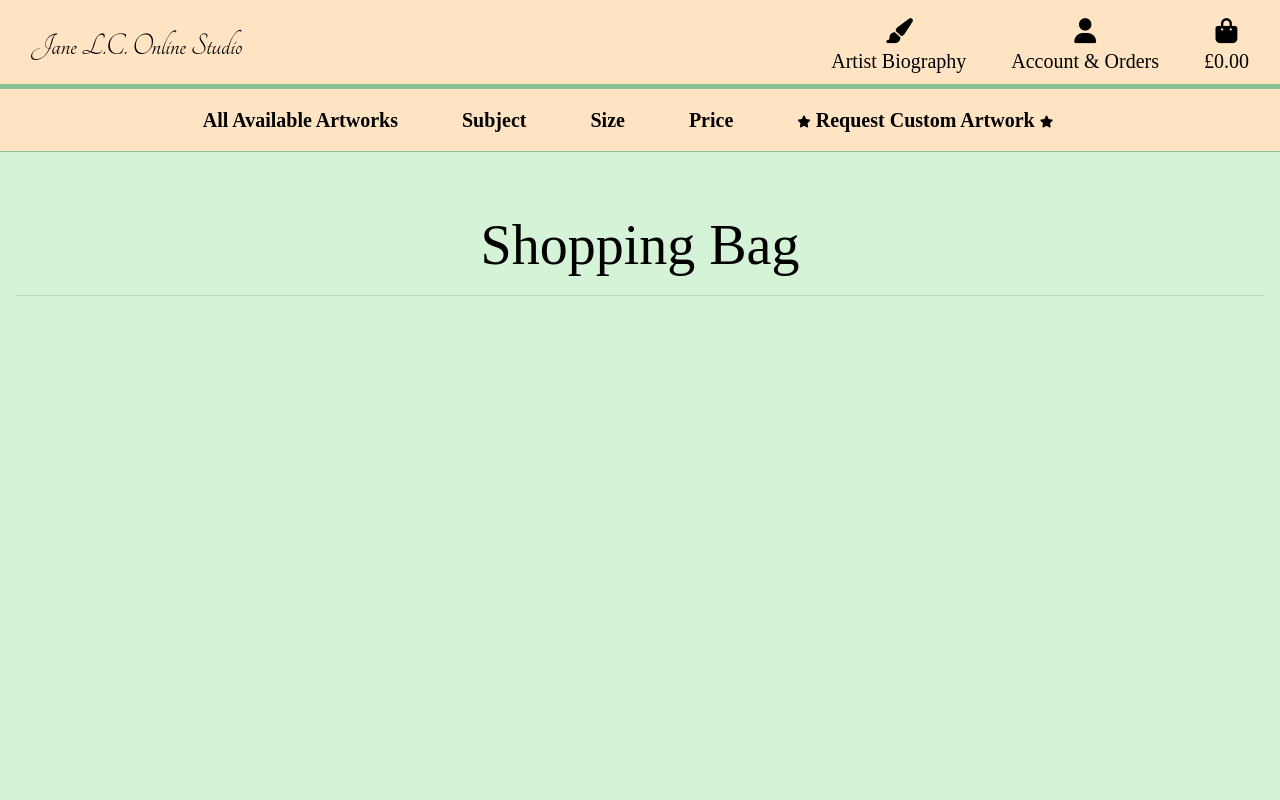
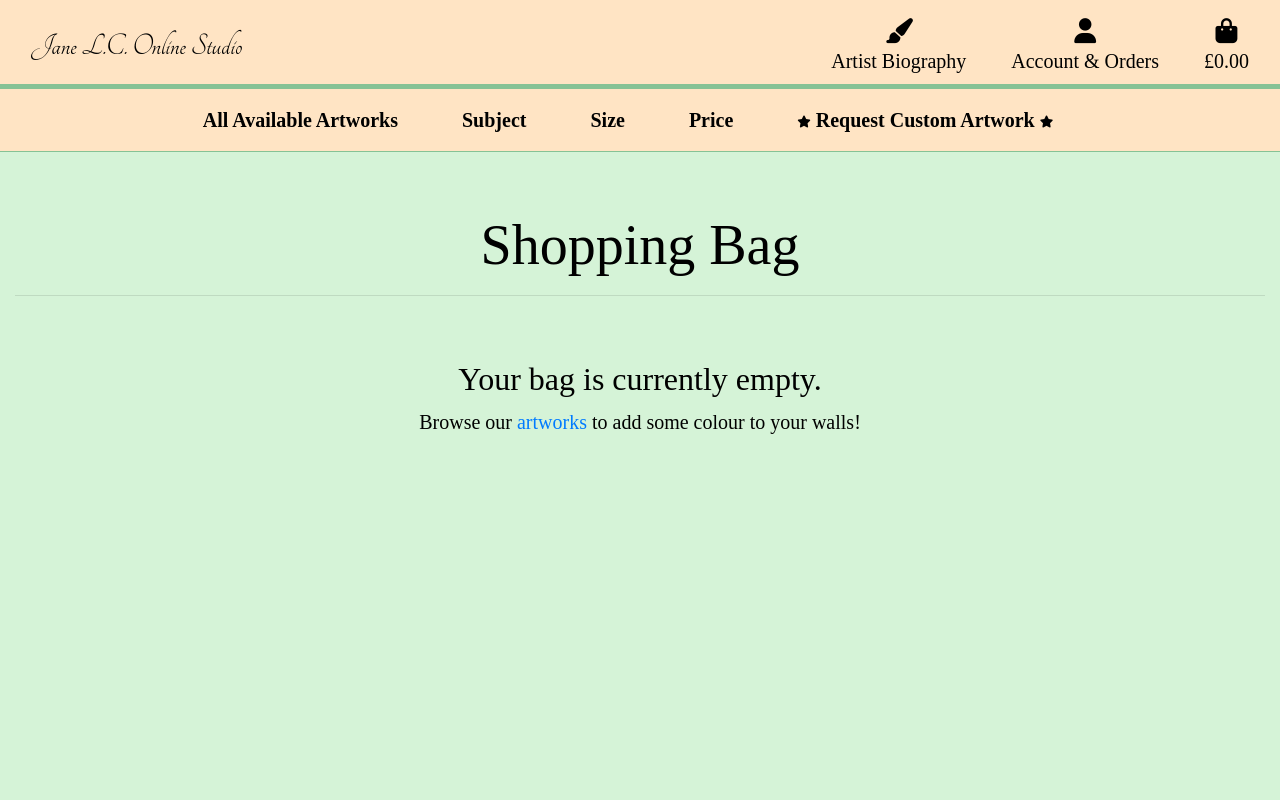
Before and after one commit to TLC-1990/milestone-4, a Django app: page /bag/ in a window 1280 px wide. Run offline with Django 3.2, Linux system fonts and the light colour scheme; some libraries are stand-ins or nearby versions; some web fonts are replaced.

Commit message:
Add template to shopping bag app

```diff
--- a/bag/templates/bag/bag.html
+++ b/bag/templates/bag/bag.html
@@ -14,6 +14,47 @@
 {% endblock %}
 
 {% block content %}
+<div class="container py-5">
+    {% if bag_items %}
+    <div class="row justify-content-center">
+        <div class="col-12 text-center">
+            <h2 class="text-black">Your Shopping Bag</h2>
+            <p class="text-black">Review your selected artworks below:</p>
+            <table class="table table-bordered">
+                <thead>
+                    <tr>
+                        <th scope="col">Artwork</th>
+                        <th scope="col">Quantity</th>
+                        <th scope="col">Price</th>
+                        <th scope="col">Total</th>
+                    </tr>
+                </thead>
+                <tbody>
+                    {% for item in bag_items %}
+                    <tr>
+                        <td>{{ item.product.name }}</td>
+                        <td>{{ item.quantity }}</td>
+                        <td>£{{ item.product.price }}</td>
+                        <td>£{{ item.total_price }}</td>
+                    </tr>
+                    {% endfor %}
+                </tbody>
+            </table>
+            <div class="text-right">
+                <h4 class="text-black">Grand Total: £{{ grand_total }}</h4>
+            </div>
+        </div>
+    </div>
+    {% else %}
+    <div class="row justify-content-center">
+        <div class="col-12 text-center">
+            <h2 class="text-black">Your bag is currently empty.</h2>
+            <p class="text-black">Browse our <a href="{% url 'products' %}">artworks</a> to add some colour to your
+                walls!</p>
+        </div>
+    </div>
+    {% endif  %}
+</div>
 
 
 {% endblock %}
--- a/templates/includes/main-nav.html
+++ b/templates/includes/main-nav.html
@@ -12,7 +12,6 @@
                 <a href="{% url 'products' %}" class="dropdown-item"> All Available Artworks</a>
             </div>
         </li>
-
         <li class="nav-item dropdown">
             <a class="logo-font font-weight-bold nav-link text-black mr-5" href="#" id="all-products-link"
                 data-toggle="dropdown" aria-haspopup="true" aria-expanded="false">
@@ -26,7 +25,6 @@
                 <a href="{% url 'products' %}" class="dropdown-item">All Artworks</a>
             </div>
         </li>
-
         <li class="nav-item dropdown">
             <a class="logo-font font-weight-bold nav-link text-black mr-5" href="#" id="all-products-link"
                 data-toggle="dropdown" aria-haspopup="true" aria-expanded="false">
@@ -39,7 +37,6 @@
                 <a href="{% url 'products' %}" class="dropdown-item">All Artworks</a>
             </div>
         </li>
-
         <li class="nav-item dropdown">
             <a class="logo-font font-weight-bold nav-link text-black mr-5" href="#" id="all-products-link"
                 data-toggle="dropdown" aria-haspopup="true" aria-expanded="false">
--- a/templates/includes/mobile-top-header.html
+++ b/templates/includes/mobile-top-header.html
@@ -30,7 +30,7 @@
 </li>
 <li class="list-inline-item">
     <a class="{% if grand_total %}text-info font-weight-bold{% else %}text-black{% endif %} nav-link d-block d-lg-none"
-        href="">
+        href="{% url 'view_bag' %}">
         <div class="text-center">
             <div><i class="fas fa-shopping-bag fa-lg"></i></div>
             <p class="my-0">
```
Also changed, not shown: products/templates/products/product_detail.html (+8 -0 lines).
